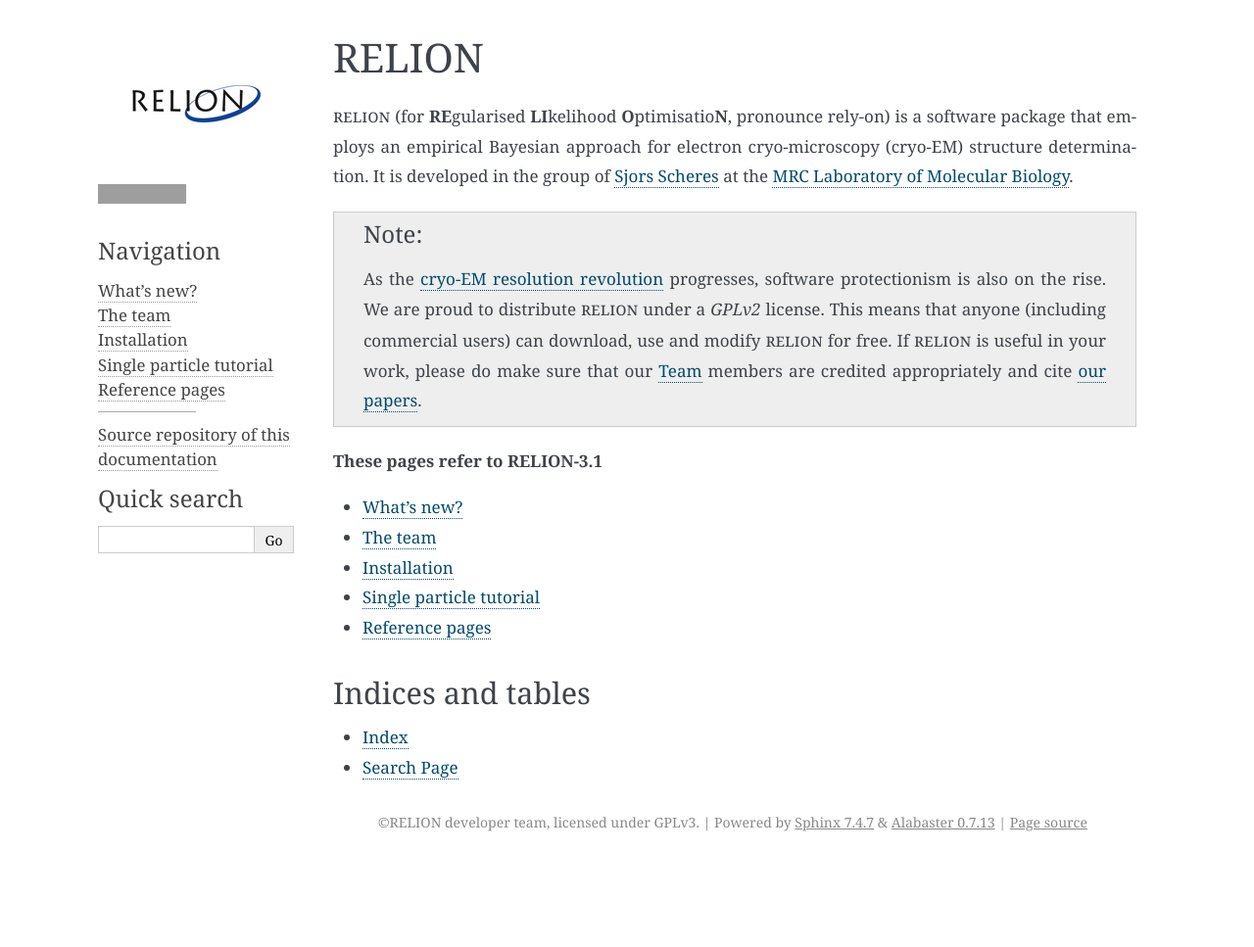
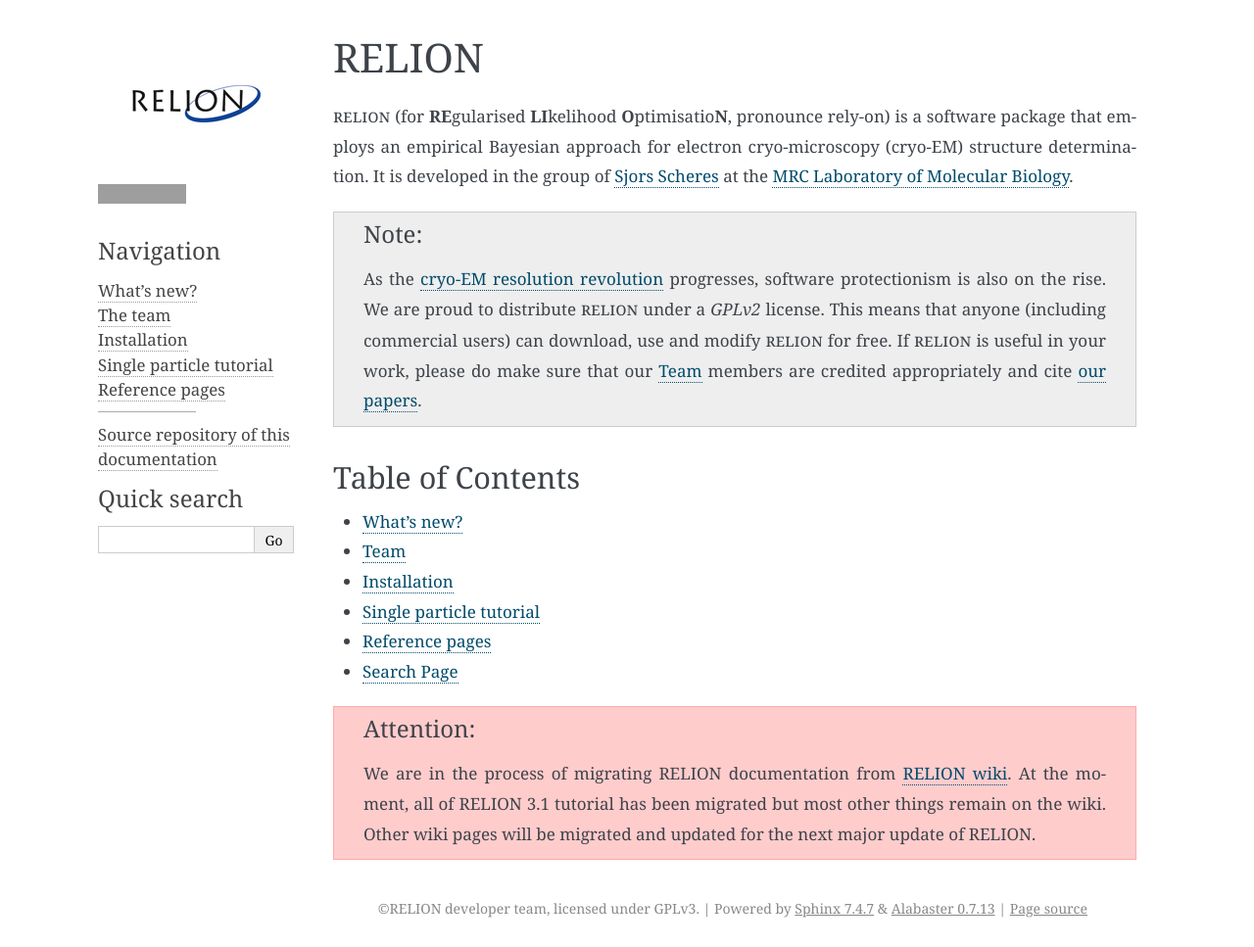
Before and after one commit to 3dem/relion-documents, a Sphinx documentation site: the page built from source/index.rst, in a window 1280 px wide. Shown: the whole page at 98% size. Built offline with Sphinx 7.4.7, drawn with Linux system fonts in a browser that asks for light colours; before the commit the page ends 900 px from its top, so only the background shows below that; grey boxes are pictures that could not be loaded.

Commit message:
Use hidden TOC to generate sidebars, use explicit links in the top page

```diff
--- a/source/conf.py
+++ b/source/conf.py
@@ -79,7 +79,8 @@ html_theme_options = {
    'github_repo': 'relion',
    'github_button': True,
    'github_type': 'star',
-   'extra_nav_links': {'Source repository of this documentation': 'https://github.com/3dem/relion-documents'}
+   'extra_nav_links': {'Source repository of this documentation': 'https://github.com/3dem/relion-documents'},
+   'sidebar_collapse': True,
 }
 
 # Add any paths that contain custom static files (such as style sheets) here,
--- a/source/index.rst
+++ b/source/index.rst
@@ -6,24 +6,33 @@ It is developed in the group of `Sjors Scheres <https://www2.mrc-lmb.cam.ac.uk/g
 
 .. note::
 
-     As the `cryo-EM resolution revolution <https://science.sciencemag.org/content/343/6178/1443.summary>`_ progresses, software protectionism is also on the rise.
-     We are proud to distribute |RELION| under a *GPLv2* license.
-     This means that anyone (including commercial users) can download, use and modify |RELION| for free.
-     If |RELION| is useful in your work, please do make sure that our :ref:`Team <Team>` members are credited appropriately and cite `our papers <https://www2.mrc-lmb.cam.ac.uk/groups/scheres/publications.html>`_.
+    As the `cryo-EM resolution revolution <https://science.sciencemag.org/content/343/6178/1443.summary>`_ progresses, software protectionism is also on the rise.
+    We are proud to distribute |RELION| under a *GPLv2* license.
+    This means that anyone (including commercial users) can download, use and modify |RELION| for free.
+    If |RELION| is useful in your work, please do make sure that our :ref:`Team <Team>` members are credited appropriately and cite `our papers <https://www2.mrc-lmb.cam.ac.uk/groups/scheres/publications.html>`_.
 
-**These pages refer to RELION-3.1**
+Table of Contents
+-----------------
+
+-   :doc:`Whats-new`
+-   :doc:`Team <Team>`
+-   :doc:`Installation`
+-   :doc:`SPA_tutorial/index`
+-   :doc:`Reference/index`
+
+-   :ref:`search`
+
+.. attention::
+    We are in the process of migrating RELION documentation from `RELION wiki <https://www3.mrc-lmb.cam.ac.uk/relion/index.php/Main_Page>`_.
+    At the moment, all of RELION 3.1 tutorial has been migrated but most other things remain on the wiki.
+    Other wiki pages will be migrated and updated for the next major update of RELION.
 
 .. toctree::
-   :maxdepth: 1
+    :maxdepth: 2
+    :hidden:
 
-   Whats-new
-   Team
-   Installation
-   SPA_tutorial/index
-   Reference/index
-
-Indices and tables
-------------------
-
-* :ref:`genindex`
-* :ref:`search`
+    Whats-new
+    Team
+    Installation
+    SPA_tutorial/index
+    Reference/index
```
